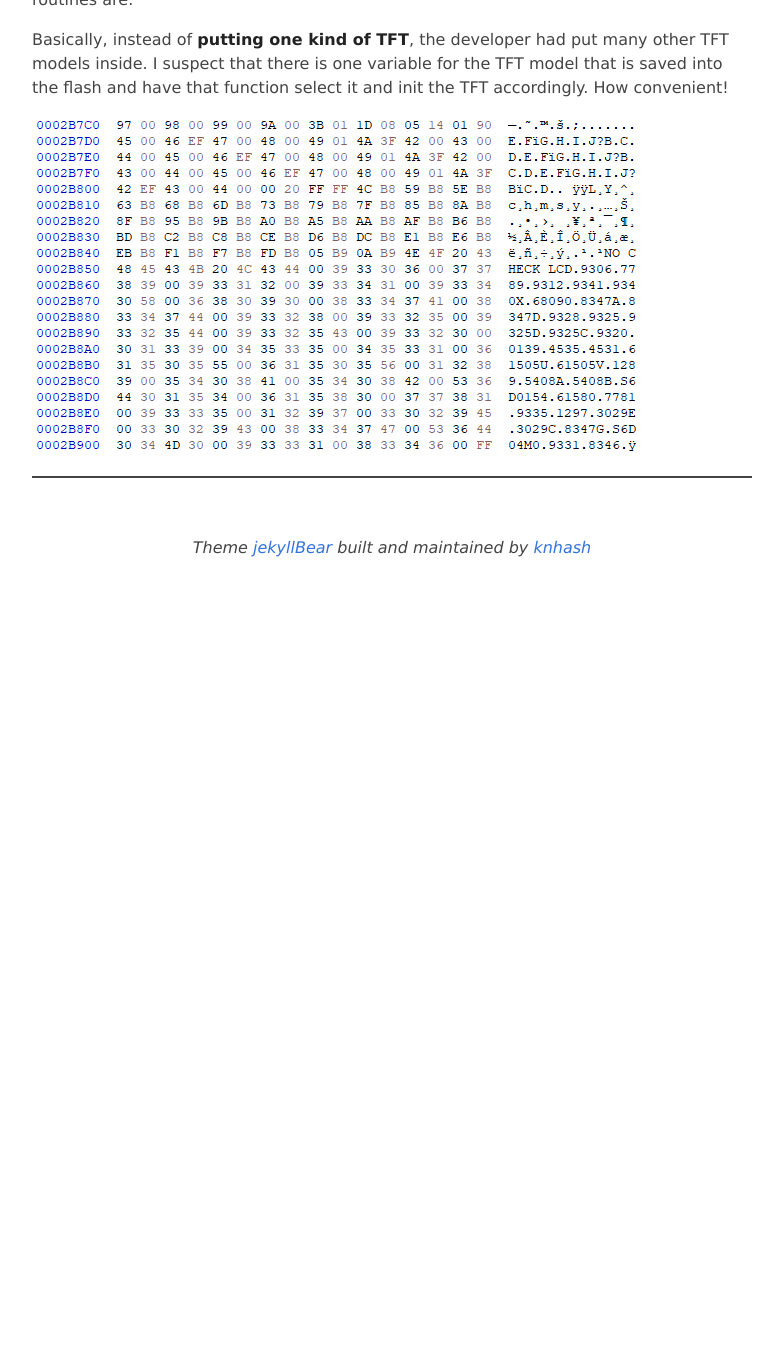
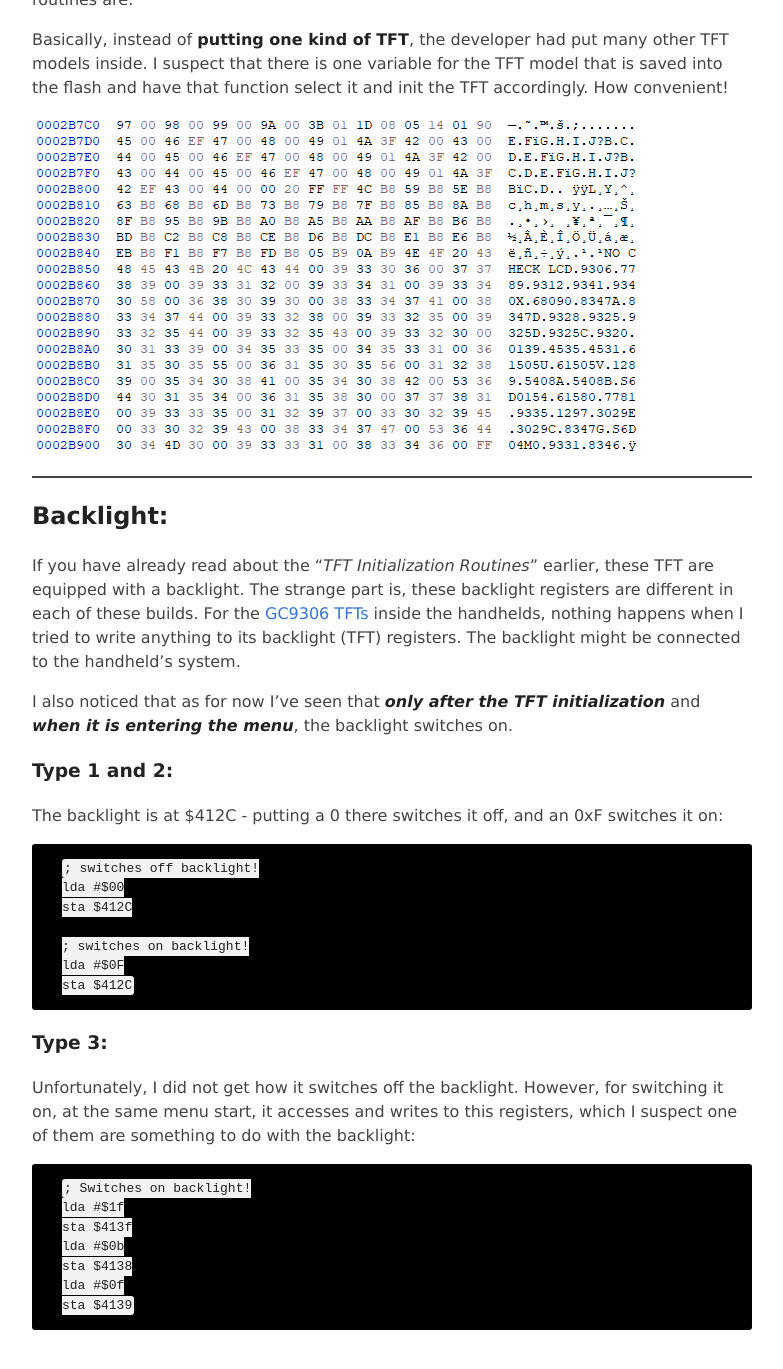
Before and after one commit to nyh-workshop/Custom-ROM-Sup-Game-Box-400in1, a Jekyll site: the page built from ROM_dump_analysis.md, in a window 1280 px wide and 1400 px high, scrolled down 6820 px. Shown: the top 1369 px of the window, without its empty margins (248-1031 px from the left). Built offline with Jekyll 4.4.1, drawn with Linux system fonts in a browser that asks for light colours; before the commit the page ends 7450 px from its top, so only the background shows below that; some of the changed text lies outside the part shown.

Commit message:
added backlight in ROM dump analysis

````diff
--- a/ROM_dump_analysis.md
+++ b/ROM_dump_analysis.md
@@ -63,7 +63,7 @@ The ones I found are:
 
 ![bit swap at opcode](images/opcodeBitswap.png)
 
-After some inspection, bits 4-5 are swapped. The emulator finally runs the dump if you swap these opcode's bits at that code fragment:
+After some inspection, **bits 4-5 are swapped**. The emulator finally runs the dump if you swap these opcode's bits at that code fragment:
 
 ![swapping the bits again](images/opcodeBitSwap_correct.png)
 
@@ -75,7 +75,7 @@ The game runs in the emulator - but you must ***leave the bits in the original s
 
 ## TFT initialization routines:
 
-This is what makes the handheld console... a handheld console. If these routines are not present, the **screen has no output** and the only other display is on the AV-out jack. That's no longer handheld if you need to carry along a TV to play it!
+This is what makes the handheld console... a handheld console. If these routines are not present, the ***screen has no output*** and the only other display is on the AV-out jack. That's no longer handheld if you need to carry along a TV to play it!
 
 I have examined three of these and each of them seemed to be an improvement over the other one. Let's call them type 1, 2 and 3:
 
@@ -172,7 +172,7 @@ uint8_t LCD_settings[] = {
 
 Similar to the Type 1, it uses the same registers to write to TFT.
 
-(Ghidra is used to decompile this to C code!)
+([Ghidra](https://ghidra-sre.org/) is used to decompile this to C code!)
 
 ### Type 3:
 This one is from the **newer handheld in 2023**. The code is ***extremely convoluted even when it is decompiled into C***! Unfortunately, it is still not known how it writes to the TFT - there are multiple registers that are involved!
@@ -184,3 +184,37 @@ Basically, instead of **putting one kind of TFT**, the developer had put many ot
 ![TFT models](images/400in1_2023_tft_models.png)
 
 ---
+
+## Backlight:
+
+If you have already read about the "*TFT Initialization Routines*" earlier, these TFT are equipped with a backlight. The strange part is, these backlight registers are different in each of these builds. For the [GC9306 TFTs](documents/GC9306_DS_V1.01.pdf) inside the handhelds, nothing happens when I tried to write anything to its backlight (TFT) registers. The backlight might be connected to the handheld's system.
+
+I also noticed that as for now I've seen that ***only after the TFT initialization*** and ***when it is entering the menu***, the backlight switches on.
+
+### Type 1 and 2:
+
+The backlight is at $412C - putting a 0 there switches it off, and an 0xF switches it on:
+
+```
+; switches off backlight!
+lda #$00
+sta $412C
+
+; switches on backlight!
+lda #$0F
+sta $412C
+```
+
+### Type 3:
+
+Unfortunately, I did not get how it switches off the backlight. However, for switching it on, at the same menu start, it accesses and writes to this registers, which I suspect one of them are something to do with the backlight:
+
+```
+; Switches on backlight!
+lda #$1f
+sta $413f
+lda #$0b
+sta $4138
+lda #$0f
+sta $4139
+```
````
